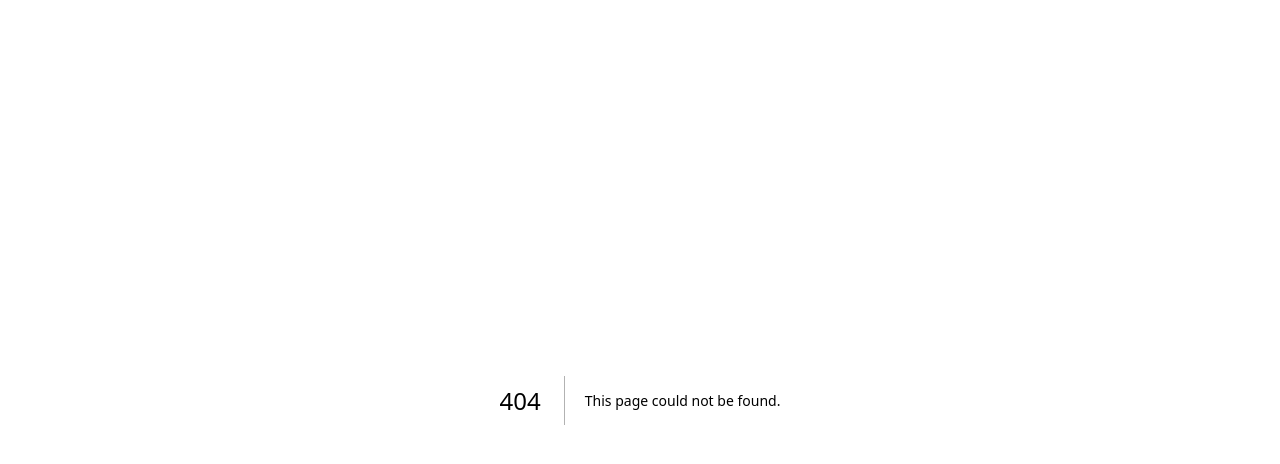
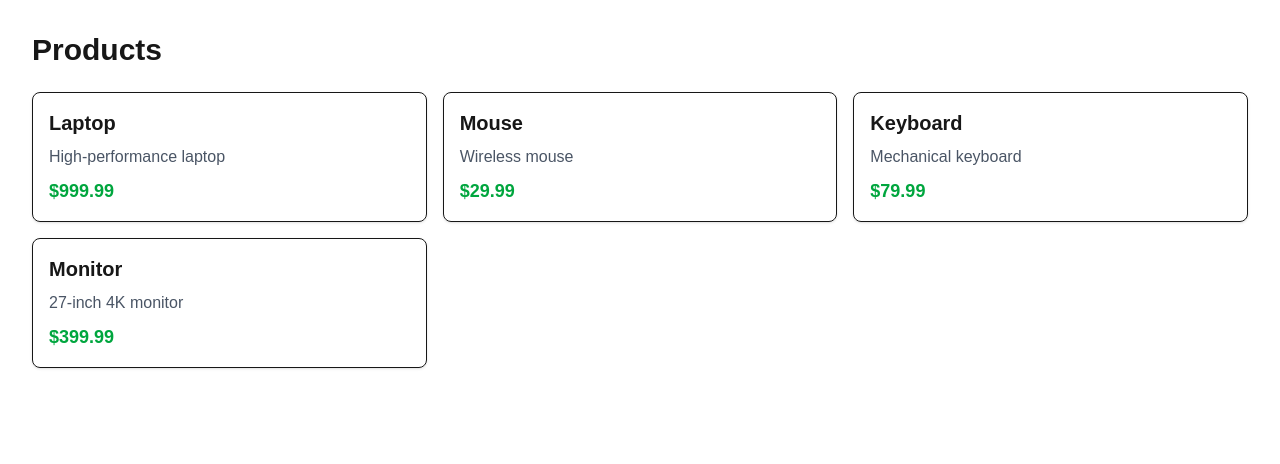
Before and after one commit to feedthejim/next-async-local-storage, a Next.js app: page /example in a window 1280 px wide. Before the commit this address had no page. Shown: the top 464 px of the page. Built offline with nearby package versions, Linux system fonts and the light colour scheme.

Commit message:
Create example page

```diff
--- /dev/null
+++ b/app/example/page.tsx
@@ -0,0 +1,43 @@
+interface Product {
+  id: number;
+  name: string;
+  price: number;
+  description: string;
+}
+
+async function fetchProducts(): Promise<Product[]> {
+  // Simulate API delay
+  await new Promise((resolve) => setTimeout(resolve, 100));
+
+  // Return mock data
+  return [
+    { id: 1, name: 'Laptop', price: 999.99, description: 'High-performance laptop' },
+    { id: 2, name: 'Mouse', price: 29.99, description: 'Wireless mouse' },
+    { id: 3, name: 'Keyboard', price: 79.99, description: 'Mechanical keyboard' },
+    { id: 4, name: 'Monitor', price: 399.99, description: '27-inch 4K monitor' },
+  ];
+}
+
+export default async function ExamplePage() {
+  const products = await fetchProducts();
+
+  return (
+    <main className="min-h-screen p-8">
+      <h1 className="text-3xl font-bold mb-6">Products</h1>
+      <div className="grid gap-4 md:grid-cols-2 lg:grid-cols-3">
+        {products.map((product) => (
+          <div
+            key={product.id}
+            className="border rounded-lg p-4 shadow-sm hover:shadow-md transition-shadow"
+          >
+            <h2 className="text-xl font-semibold mb-2">{product.name}</h2>
+            <p className="text-gray-600 mb-2">{product.description}</p>
+            <p className="text-lg font-bold text-green-600">
+              ${product.price.toFixed(2)}
+            </p>
+          </div>
+        ))}
+      </div>
+    </main>
+  );
+}
```
